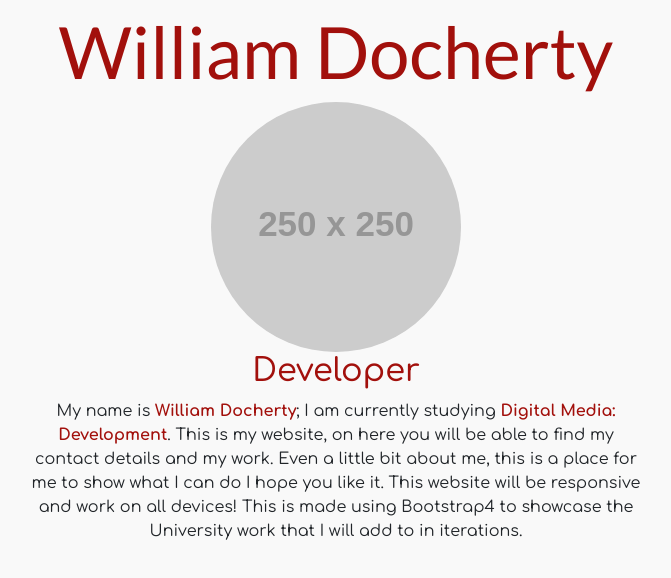
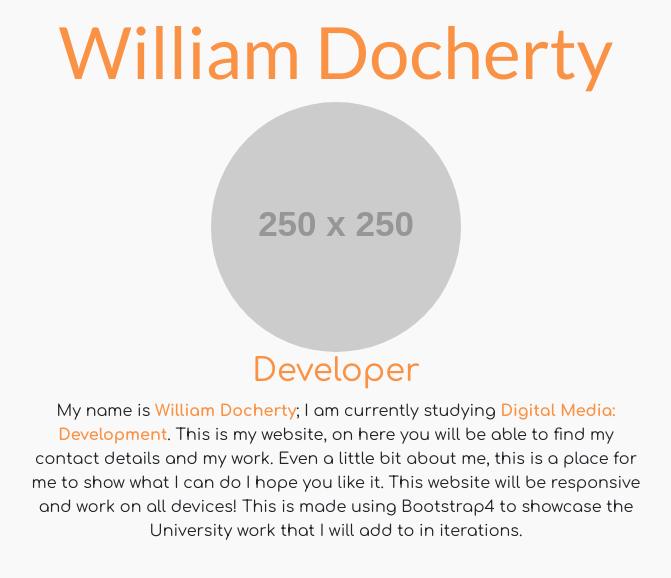
Before and after one commit to will-doc/Portfolio-Website, a plain HTML site: page index.html in a window 1280 px wide. Shown: the top 578 px of the page, without its empty margins (304-975 px from the left). Drawn offline with nearby package versions, Linux system fonts and the light colour scheme; placeholder pictures from the web are drawn by us.

Commit message:
Colour change
Changed the highlight to orange.

```diff
--- a/index.html
+++ b/index.html
@@ -41,7 +41,7 @@
 
 				</div>
 					<div class="col-6 blurb animate__animated animate__fadeIn">
-						<p>My name is <span style="font-weight: bold; color: #A2100C;">William Docherty</span>; I am currently studying <span style="font-weight: bold; color: #A2100C;">Digital Media: Development</span>. This is my website, on here you will be able to find my contact details and my work. Even a little bit about me, this is a place for me to show what I can do I hope you like it. This website will be responsive and work on all devices! This is made using Bootstrap4 to showcase the University work that I will add to in iterations.</p>
+						<p>My name is <span style="font-weight: bold; color: #f99245;">William Docherty</span>; I am currently studying <span style="font-weight: bold; color: #f99245;">Digital Media: Development</span>. This is my website, on here you will be able to find my contact details and my work. Even a little bit about me, this is a place for me to show what I can do I hope you like it. This website will be responsive and work on all devices! This is made using Bootstrap4 to showcase the University work that I will add to in iterations.</p>
 					</div>
 
 					<div class="col-3">
--- a/stylesheet.css
+++ b/stylesheet.css
@@ -5,7 +5,7 @@ body {
 }
 
 .name {
-	color: #A2100C;
+	color: #f99245;
 	font-size: 72px;
 	text-align: center;
 	font-family: 'Lato', sans-serif;
@@ -20,7 +20,7 @@ body {
 }
 
 h2 {
-	color: #A2100C;
+	color: #f99245;
 }
 
 .blurb{
```
